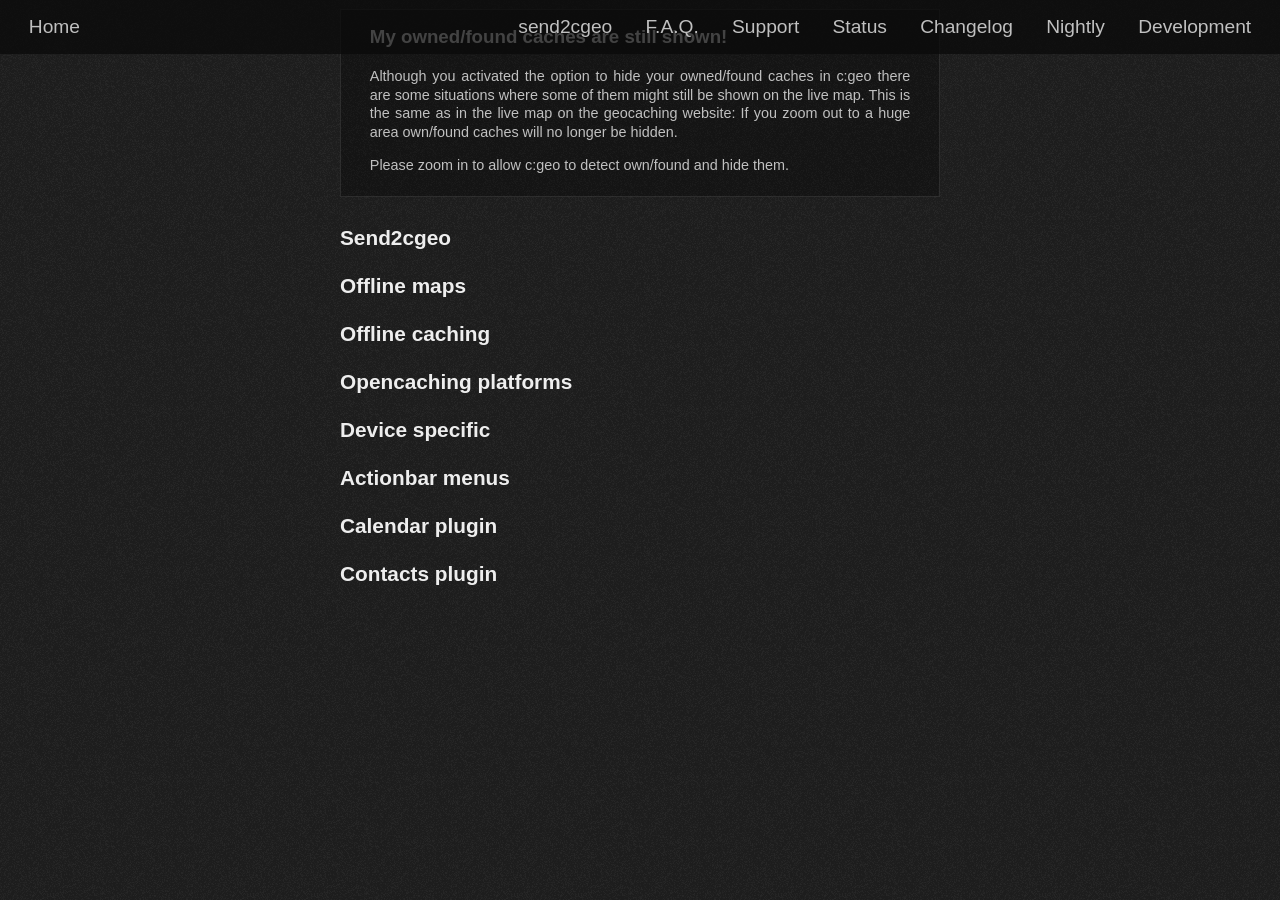
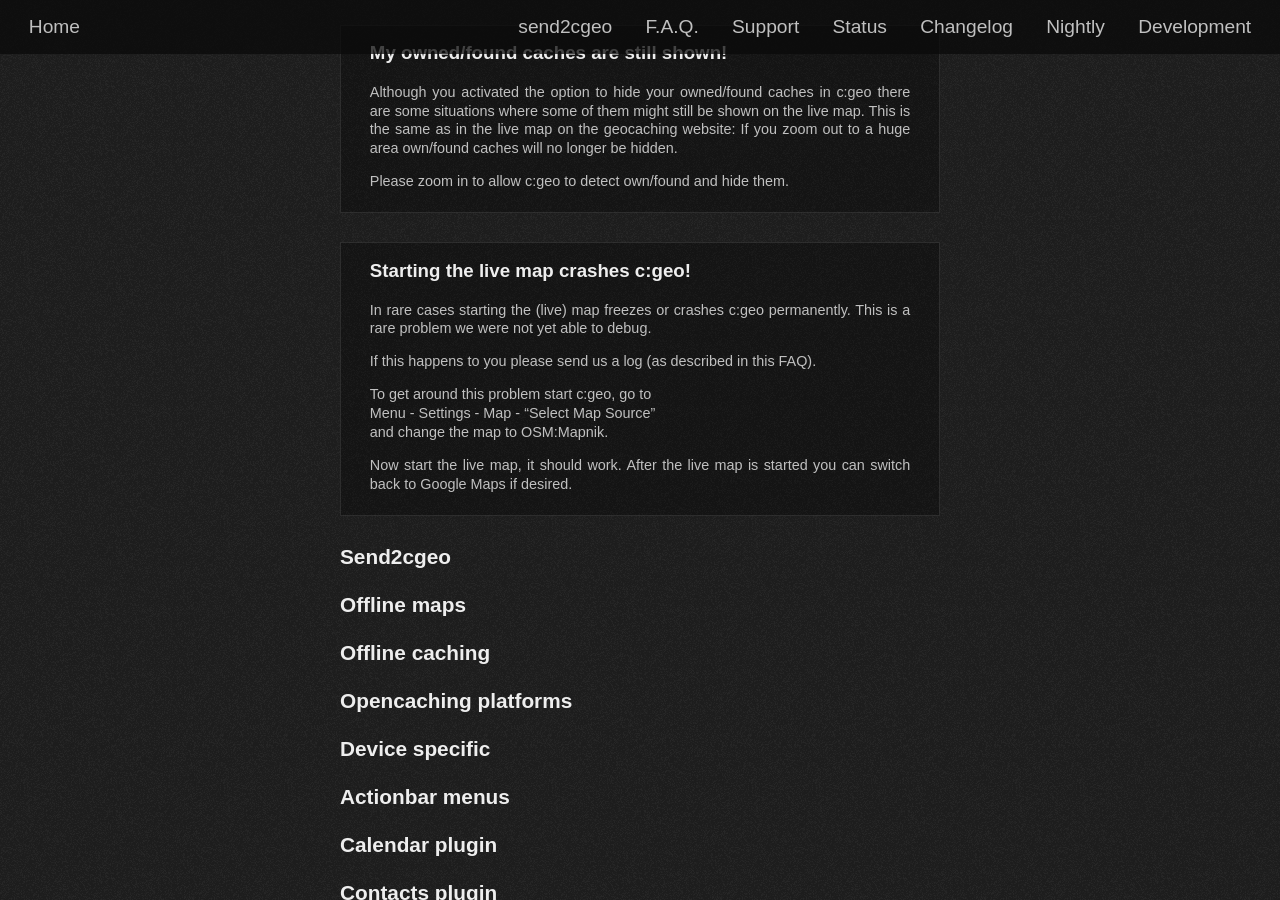
Before and after one commit to cgeo/cgeo.github.io, a Jekyll site: the page built from faq.html, in a window 1280 px wide and 900 px high, scrolled down 17122 px. Built offline with Jekyll 4.4.1, drawn with Linux system fonts in a browser that asks for light colours; some web fonts are replaced; before the commit the page ends 17724 px from its top, so only the background shows below that; some of the changed text lies outside the part shown.

Commit message:
FAQ Live map crash on Google

```diff
--- a/_data/faq.yml
+++ b/_data/faq.yml
@@ -564,6 +564,18 @@
 
             Please zoom in to allow c:geo to detect own/found and hide them.
 
+      - title: Starting the live map crashes c:geo!
+        content: |
+            In rare cases starting the (live) map freezes or crashes c:geo permanently. This is a rare problem we were not yet able to debug.
+
+            If this happens to you please send us a log (as described in this FAQ).
+
+            To get around this problem start c:geo, go to \\
+            Menu - Settings - Map - "Select Map Source" \\
+            and change the map to OSM:Mapnik.
+
+            Now start the live map, it should work. After the live map is started you can switch back to Google Maps if desired.
+
 - title: Send2cgeo
   items:
 
```
